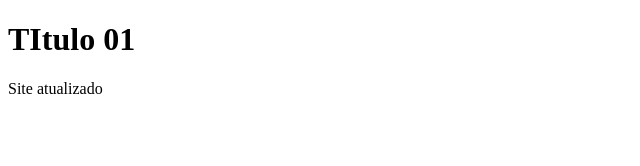
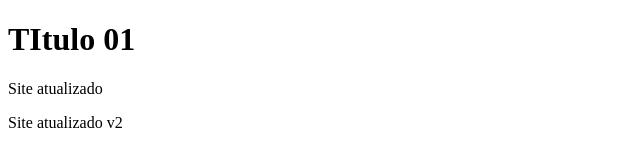
Before and after one commit to lenicio/zorptech, a plain HTML site: page index.html in a window 1280 px wide. Shown: the whole page, without its empty margins (0-640 px from the left). Drawn offline with Linux system fonts and the light colour scheme.

Commit message:
Inclusão de outro

```diff
--- a/index.html
+++ b/index.html
@@ -8,5 +8,6 @@
 <body>
   <h1>TItulo 01</h1>
   <p>Site atualizado</p>
+  <p>Site atualizado v2</p>
 </body>
 </html>
```
